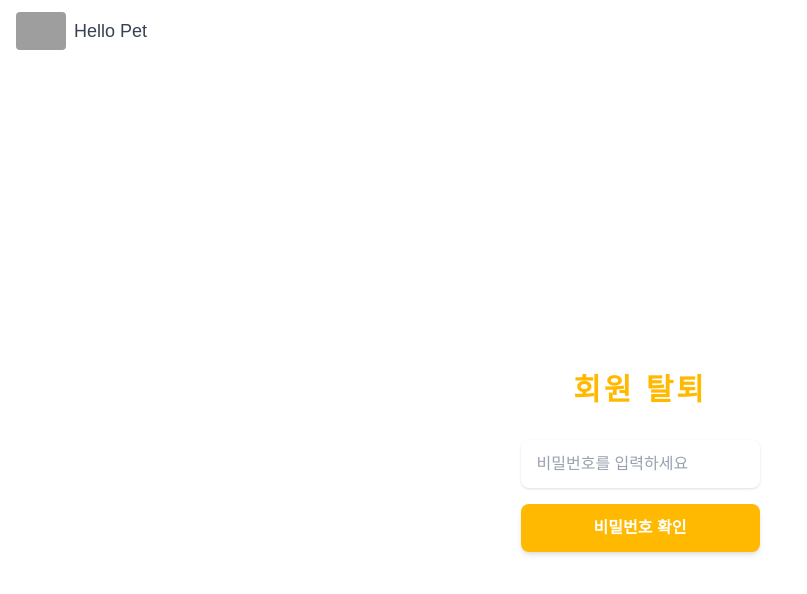
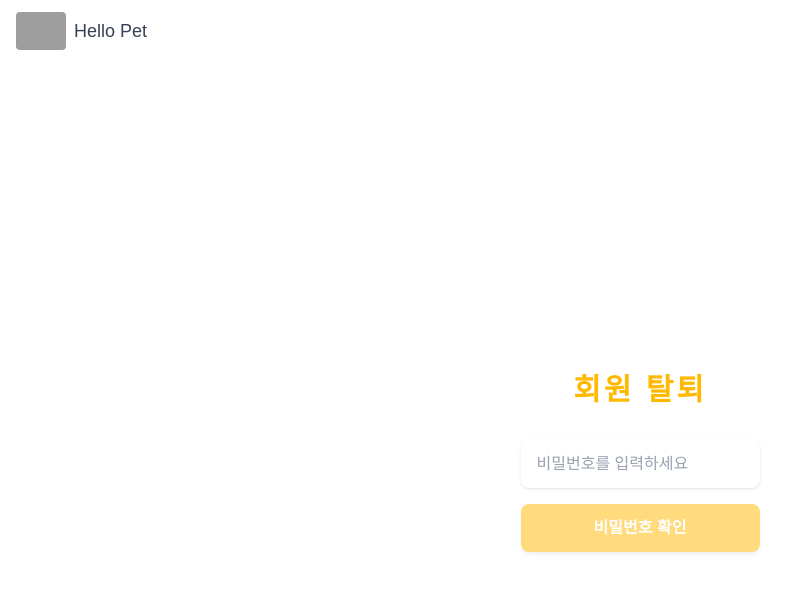
Before and after one commit to sesac7-hello-pet/front, a Next.js app: page /auth/withdraw in a window 1280 px wide. Shown: the top 594 px of the page, without its empty margins (0-807 px from the left). Built offline with nearby package versions, Linux system fonts and the light colour scheme; no server answers; grey boxes are pictures that could not be loaded.

Commit message:
feat: 비밀번호를 api로 보내기[#front-13]

```diff
--- a/app/auth/withdraw/page.tsx
+++ b/app/auth/withdraw/page.tsx
@@ -1,4 +1,20 @@
+"use client";
+
+import api from "@/app/lib/api";
+import React, { useState } from "react";
+
 export default function Withdraw() {
+  const [password, setPassword] = useState("");
+
+  async function checkPassword() {
+    try {
+      const res = api.post("/check_password", password);
+      console.log((await res).data);
+    } catch (err) {
+      console.error(err);
+    }
+  }
+
   return (
     <div className="flex flex-col min-h-screen items-center justify-center bg-white px-4">
       {/* 회원 탈퇴 페이지 타이틀 */}
@@ -10,6 +26,8 @@ export default function Withdraw() {
       <input
         type="password"
         placeholder="비밀번호를 입력하세요"
+        value={password} // 3) value 바인딩
+        onChange={(e) => setPassword(e.target.value)} // 4) onChange 핸들러
         className="
       w-full
       rounded-lg
@@ -24,8 +42,9 @@ export default function Withdraw() {
 
       {/* 비밀번호 검증하기 버튼 */}
       <button
+        onClick={checkPassword}
         type="button"
-        disabled={false /* 비밀번호 입력 여부에 따라 활성/비활성 처리 */}
+        disabled={password.length === 0} // 입력 없으면 비활성화
         className="
       mt-4
       w-full
```
